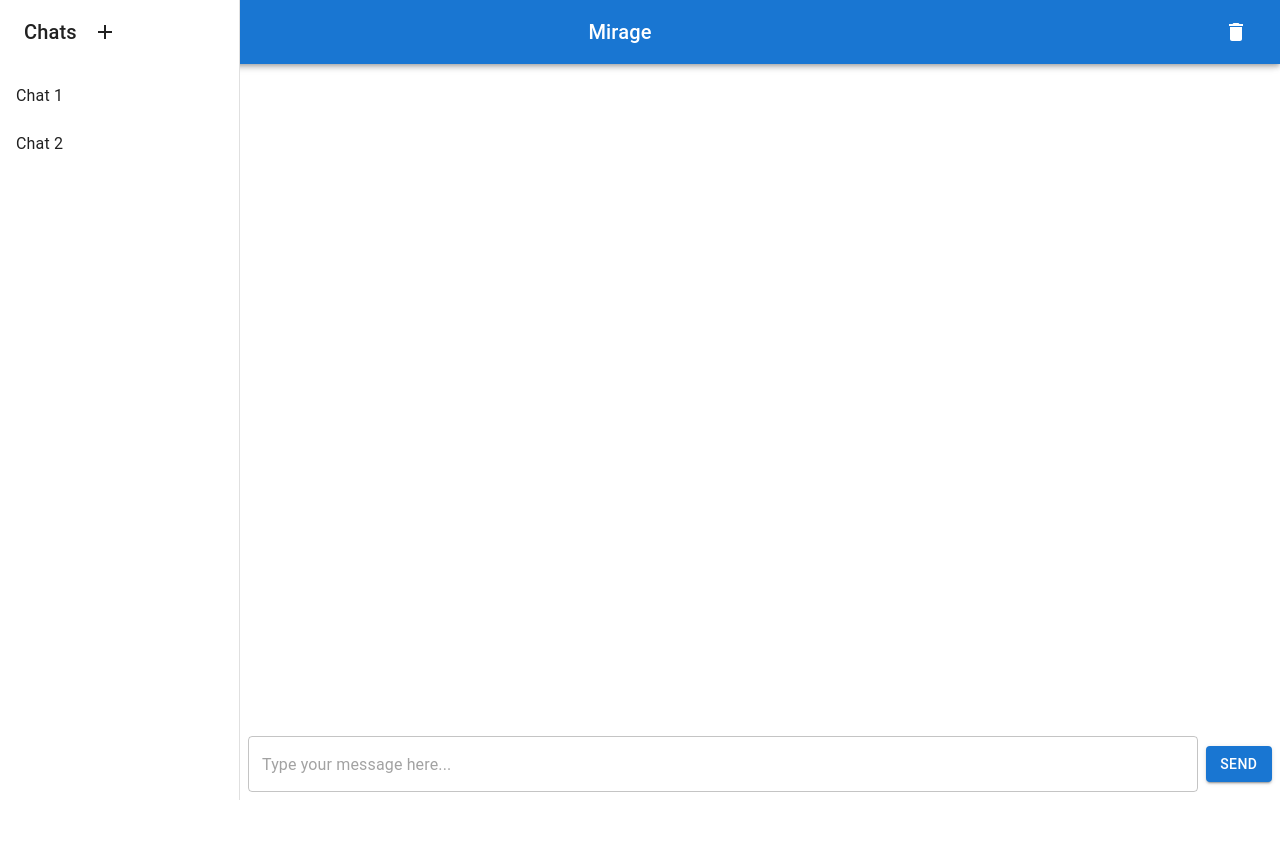
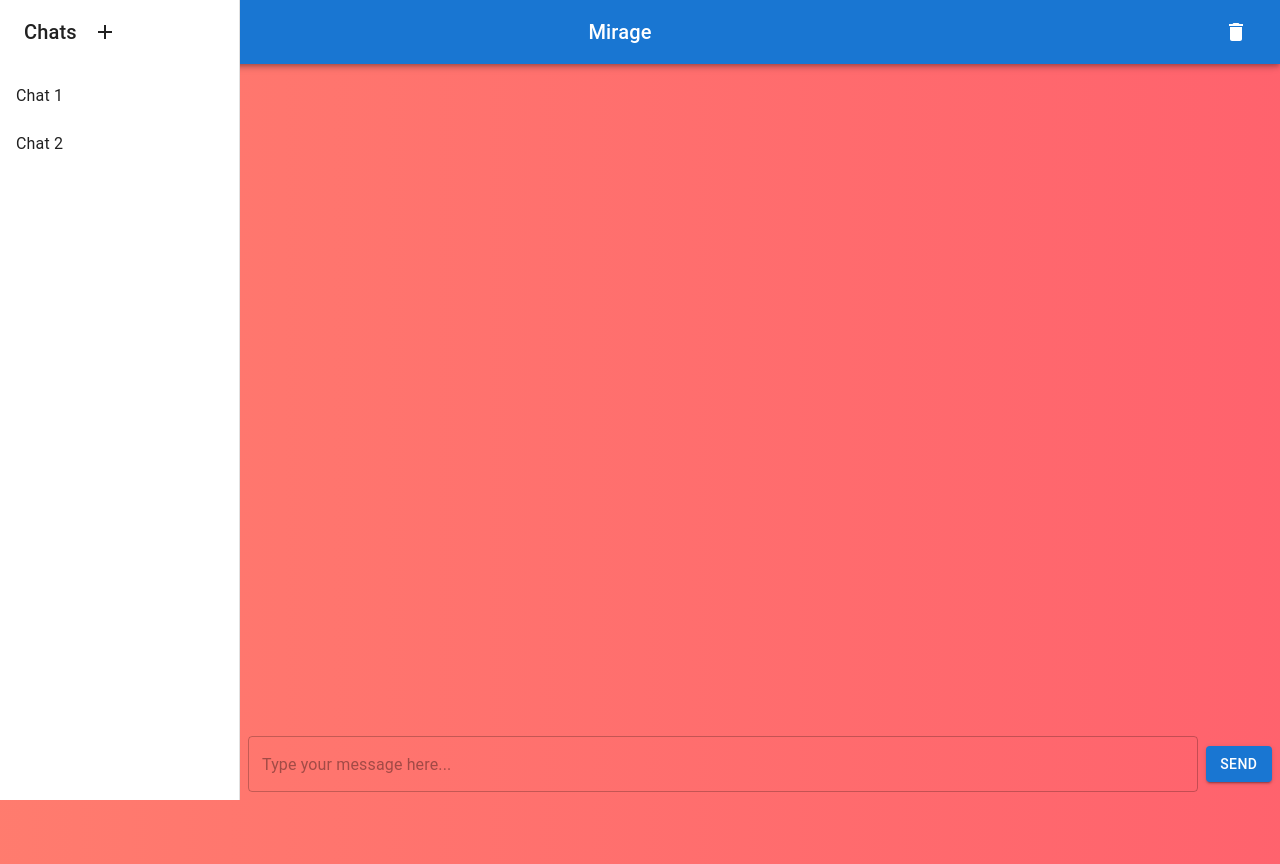
Before and after one commit to tfsingh/mirage, a React (Vite) app: page / in a window 1280 px wide. Built offline with nearby package versions, Linux system fonts and the light colour scheme.

Commit message:
Initial gradient addition

```diff
--- a/src/Dashboard.tsx
+++ b/src/Dashboard.tsx
@@ -1,5 +1,5 @@
 import React, { useEffect, useState } from 'react';
-import { Box, Drawer, List, ListItem, ListItemText, TextField, Button, AppBar, Toolbar, Typography, IconButton } from '@mui/material';
+import { Box, Drawer, List, ListItem, ListItemText, TextField, Button, AppBar, Toolbar, Typography, IconButton, Container } from '@mui/material';
 import DeleteIcon from '@mui/icons-material/Delete';
 import AddIcon from '@mui/icons-material/Add';
 import Config from './Config';
@@ -59,6 +59,7 @@ const Dashboard = () => {
   }
 
   return (
+    <Container className="dashboard-container">
       <Box sx={{ display: 'flex', height: '100vh' }}>
         <Drawer
           sx={{
@@ -92,7 +93,7 @@ const Dashboard = () => {
         </Drawer>
 
         <Box component="main" sx={{ flexGrow: 1, display: 'flex', flexDirection: 'column' }}>
-        <AppBar position="fixed">
+          <AppBar position="fixed" >
             <Toolbar>
               <Typography variant="h6" noWrap component="div" sx={{ flexGrow: 1 }}>
                 Mirage
@@ -121,6 +122,7 @@ const Dashboard = () => {
           </Box>
         </Box>
       </Box>
+    </Container>
   );
 };
 
--- a/src/index.css
+++ b/src/index.css
@@ -9,3 +9,23 @@ body {
   background-size: 40px 40px;
   background-position: 0px 0px;
 } */
+
+body {
+  margin: 0;
+  padding: 0;
+  background: linear-gradient(270deg, #ff5f6d, #ffc371);
+  background-size: 400% 400%;
+  animation: gradientAnimation 15s ease infinite;
+}
+
+@keyframes gradientAnimation {
+  0% {
+    background-position: 0% 50%;
+  }
+  50% {
+    background-position: 100% 50%;
+  }
+  100% {
+    background-position: 0% 50%;
+  }
+}
```
Lines whose indentation alone changed are shown as unchanged.
